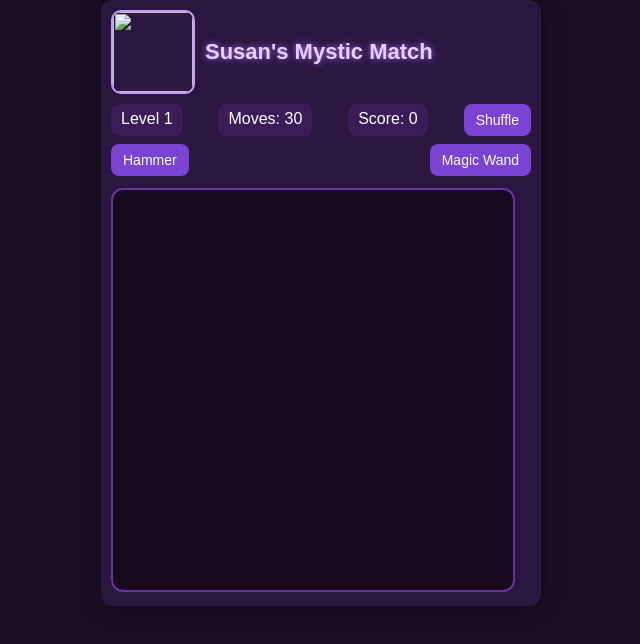
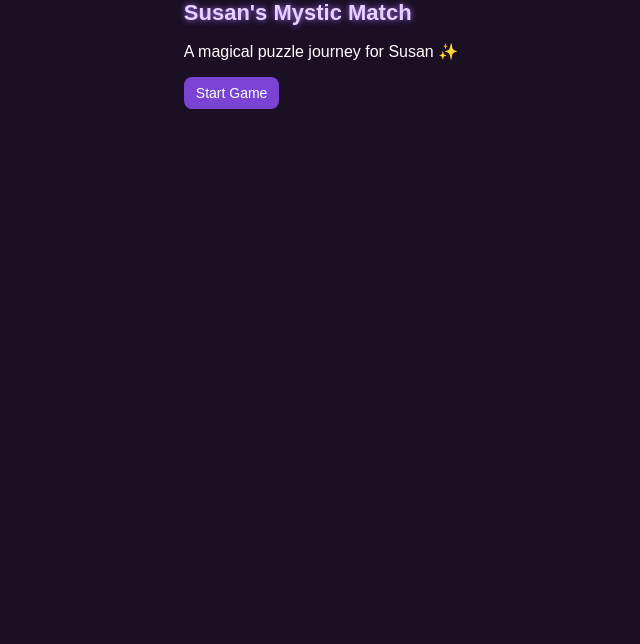
Before and after one commit to Danster1718/susans-mystic-match, a plain HTML site: page index.html in a window 1280 px wide. Shown: the whole page, without its empty margins (319-959 px from the left). Drawn offline with Linux system fonts and the light colour scheme.

Commit message:
Update index.html

```diff
--- a/index.html
+++ b/index.html
@@ -1,43 +1,26 @@
 <!DOCTYPE html>
 <html lang="en">
 <head>
-<meta charset="UTF-8" />
-<meta name="viewport" content="width=device-width, initial-scale=1.0" />
-<title>Susan's Mystic Match</title>
-<link rel="stylesheet" href="style.css" />
-<link rel="manifest" href="manifest.json" />
-<script>
-if ("serviceWorker" in navigator) {
-  navigator.serviceWorker.register("service-worker.js");
-}
-</script>
+    <meta charset="UTF-8">
+    <meta name="viewport" content="width=device-width, initial-scale=1.0">
+    <title>Susan's Mystic Match</title>
+    <link rel="stylesheet" href="style.css">
 </head>
 
 <body>
-<div id="game-container">
-    <div id="header">
-        <img id="susan-portrait" src="assets/susan.png" />
+    <div id="title-screen" class="screen">
         <h1>Susan's Mystic Match</h1>
+        <p class="subtitle">A magical puzzle journey for Susan ✨</p>
+        <button id="start-btn">Start Game</button>
     </div>
 
-    <div id="ui">
-        <div id="level-display">Level 1</div>
-        <div id="moves-display">Moves: 30</div>
-        <div id="score-display">Score: 0</div>
-        <button id="btn-shuffle">Shuffle</button>
-        <button id="btn-hammer">Hammer</button>
-        <button id="btn-wand">Magic Wand</button>
+    <div id="game-screen" class="screen hidden">
+        <h2 id="level-label">Level 1</h2>
+        <div id="grid"></div>
+        <div id="susan"></div>
+        <button id="next-level" class="hidden">Next Level</button>
     </div>
 
-    <canvas id="board" width="400" height="400"></canvas>
-
-    <div id="level-complete" class="hidden">
-        <h2>Level Complete!</h2>
-        <button id="next-level">Next Level</button>
-    </div>
-</div>
-
-<script src="engine/core.js"></script>
-<script src="game.js"></script>
+    <script src="game.js"></script>
 </body>
 </html>
```
